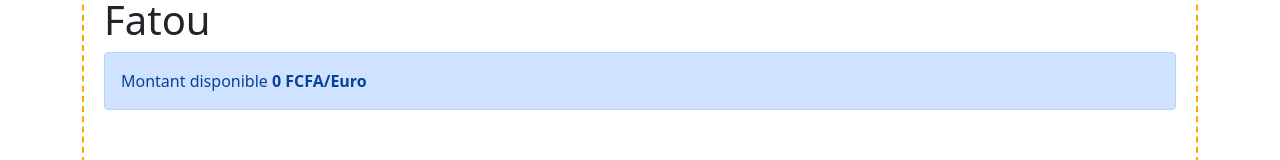
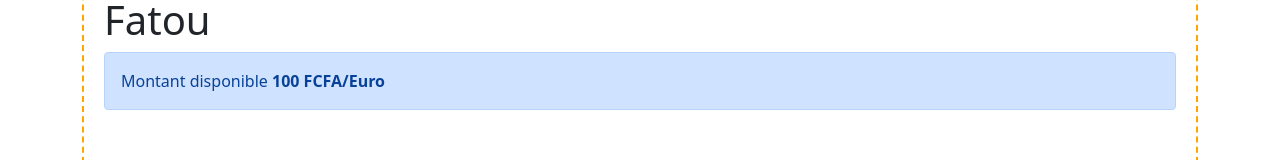
Before and after one commit to billyjov/tutoriel-angular-component-communication, an Angular app in the folder ngx-com/: page / in a window 1280 px wide. Shown: the part 130-290 px from the top of the page. Built offline with nearby package versions, Linux system fonts and the light colour scheme.

Commit message:
feat: add part-20

```diff
--- /dev/null
+++ b/ngx-com/src/app/account/account.service.ts
@@ -0,0 +1,10 @@
+import { Injectable } from '@angular/core';
+
+@Injectable({
+  providedIn: 'root'
+})
+export class AccountService {
+
+  public amount: number = 100;
+  constructor() { }
+}
--- a/ngx-com/src/app/house/house.component.html
+++ b/ngx-com/src/app/house/house.component.html
@@ -1 +1,2 @@
-<app-child-amount [childName]="'Fatou'" [favoriteColor]="'orange'"></app-child-amount>
+<app-child-amount [(amount)]="amount" [childName]="'Fatou'"
+  [favoriteColor]="'orange'"></app-child-amount>
--- a/ngx-com/src/app/house/house.component.ts
+++ b/ngx-com/src/app/house/house.component.ts
@@ -1,4 +1,5 @@
 import { Component, OnInit } from '@angular/core';
+import { AccountService } from '../account/account.service';
 
 @Component({
   selector: 'app-house',
@@ -7,9 +8,17 @@ import { Component, OnInit } from '@angular/core';
 })
 export class HouseComponent implements OnInit {
 
-  constructor() { }
+  constructor(private accountService: AccountService) { }
 
   ngOnInit(): void {
   }
 
+  public get amount(): number {
+    return this.accountService.amount;
+  }
+
+  public set amount(value: number) {
+    this.accountService.amount = value;
+  }
+
 }
--- a/ngx-com/src/app/parent-amount/parent-amount.component.html
+++ b/ngx-com/src/app/parent-amount/parent-amount.component.html
@@ -5,5 +5,5 @@
     l'argent</button>
 </div>
 
-<app-child-amount [(amount)]="amountTotal"
+<app-child-amount [(amount)]="amount"
   [isIncreased]="isIncreased" [childName]="'Fatima'" [favoriteColor]="'red'"></app-child-amount>
--- a/ngx-com/src/app/parent-amount/parent-amount.component.ts
+++ b/ngx-com/src/app/parent-amount/parent-amount.component.ts
@@ -1,4 +1,5 @@
 import { Component, OnInit } from '@angular/core';
+import { AccountService } from '../account/account.service';
 
 @Component({
   selector: 'app-parent-amount',
@@ -9,14 +10,23 @@ export class ParentAmountComponent implements OnInit {
 
   public amountTotal: number = 100;
   public isIncreased: boolean = false;
-  constructor() { }
+  constructor(private accountService: AccountService) { }
 
   ngOnInit(): void {
   }
 
   public deposit(): void {
-    this.amountTotal += 100;
-    this.isIncreased = true;
+    // this.amountTotal += 100;
+    // this.isIncreased = true;
+    this.amount += 100;
+  }
+
+  public get amount(): number {
+    return this.accountService.amount;
+  }
+
+  public set amount(value: number) {
+    this.accountService.amount = value;
   }
 
 }
```
Also changed, not shown: 1 other file (tests, documents, lock files or other folders).
